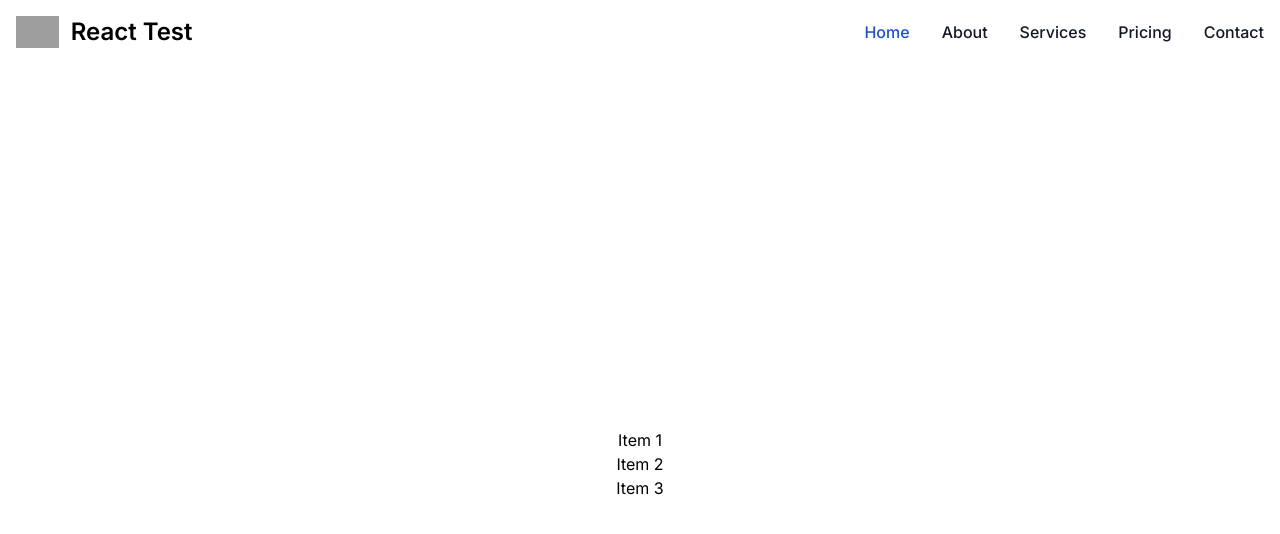
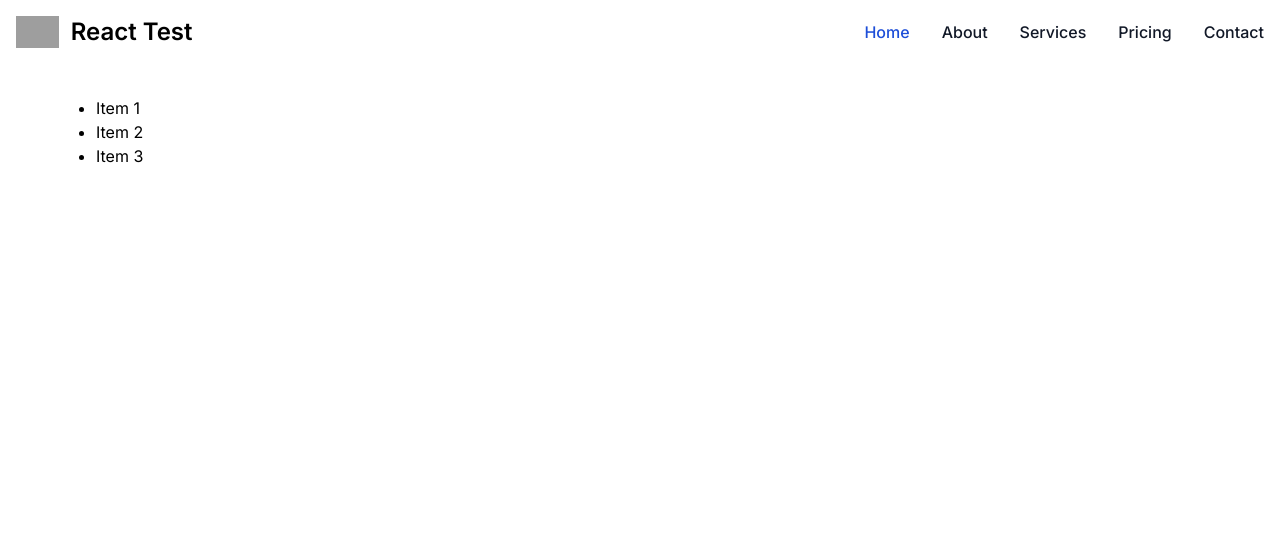
Before and after one commit to aditiakusuma/aditia-react-test, a Next.js app: page /dashboard in a window 1280 px wide. Shown: the top 534 px of the page. Built offline with nearby package versions, Linux system fonts and the light colour scheme; grey boxes are pictures that could not be loaded.

Commit message:
make a list

```diff
--- a/app/components/TheNavbar.tsx
+++ b/app/components/TheNavbar.tsx
@@ -1,8 +1,6 @@
 export default function TheNavbar() {
     return (
-
-
-        <nav className="bg-white border-gray-200 dark:bg-gray-900">
+        <nav className="bg-white border-gray-200 dark:bg-gray-900 fixed top-0 inset-x-0">
             <div className="max-w-screen-xl flex flex-wrap items-center justify-between mx-auto p-4">
                 <a href="https://flowbite.com/" className="flex items-center space-x-3 rtl:space-x-reverse">
                     <img src="https://flowbite.com/docs/images/logo.svg" className="h-8" alt="Flowbite Logo" />
--- a/app/dashboard/page.tsx
+++ b/app/dashboard/page.tsx
@@ -3,10 +3,12 @@ import { getData } from "./getData"
 export default function Home() {
   const items = getData()
   return (
-    <main className="flex min-h-screen flex-col items-center justify-center p-24">
-      {
-        items.map(x => (<div key={x.id}>{x.name}</div>))
-      }
+    <main className="flex min-h-screen h-[200vh] p-24">
+      <ol className="list-disc">
+        {
+          items.map(x => (<li key={x.id}>{x.name}</li>))
+        }
+      </ol>
     </main>
   )
 }
```
